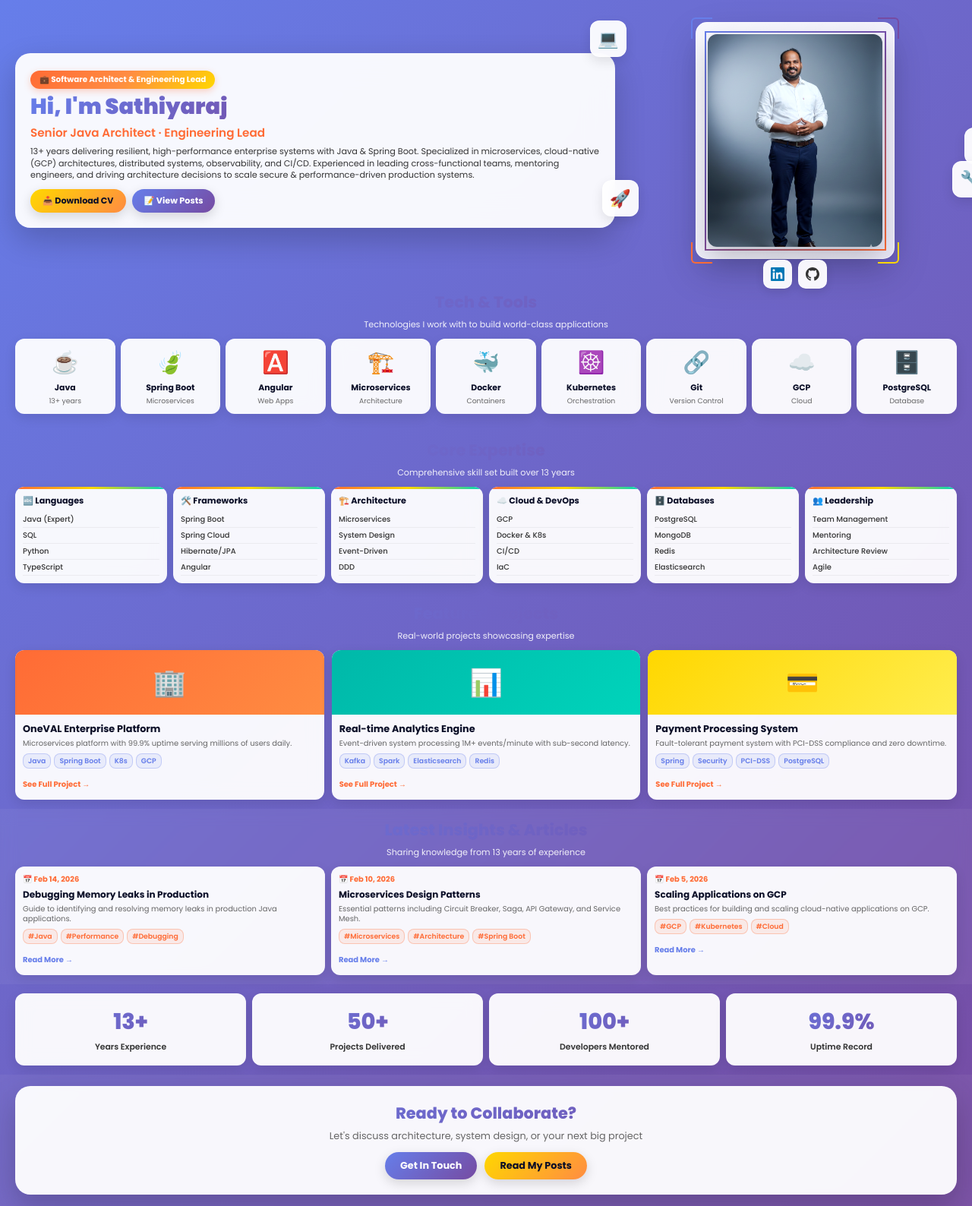
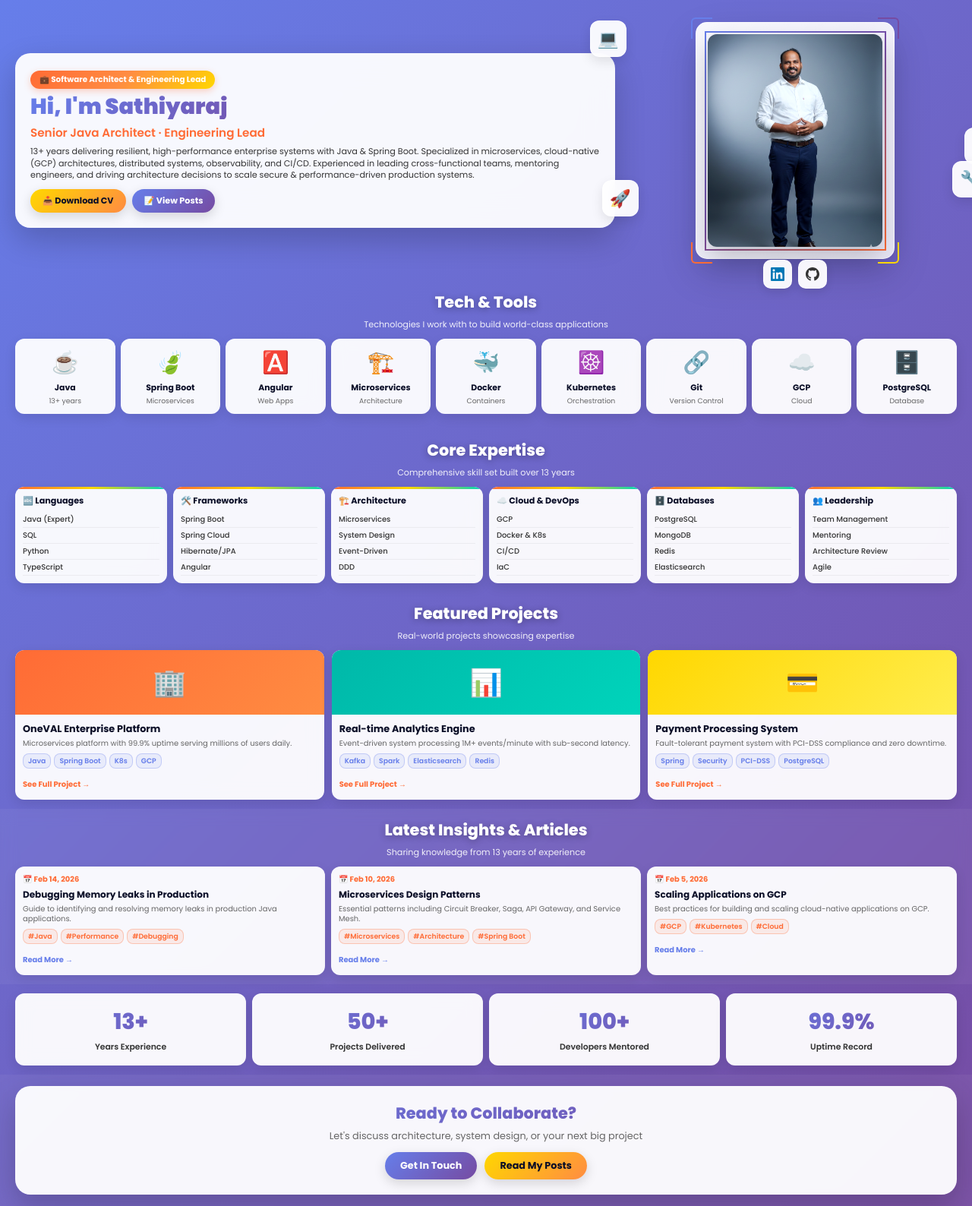
Before and after one commit to jaisathiyamca/jaisathiyamca.github.io, a Jekyll site: the page index.html, which Jekyll copies as it is, in a window 1280 px wide. Shown: the whole page at 76% size. Built offline with Jekyll 4.4.1, drawn with Linux system fonts in a browser that asks for light colours.

Commit message:
fix(styles): Optimize section title visibility on purple background

```diff
--- a/index.html
+++ b/index.html
@@ -393,10 +393,8 @@
             font-weight: 800;
             text-align: center;
             margin-bottom: 6px;
-            background: linear-gradient(135deg, #667eea, #764ba2);
-            -webkit-background-clip: text;
-            -webkit-text-fill-color: transparent;
-            background-clip: text;
+            color: #FFFFFF;
+            text-shadow: 0 2px 10px rgba(0, 0, 0, 0.3);
         }
 
         .section-subtitle {
```
